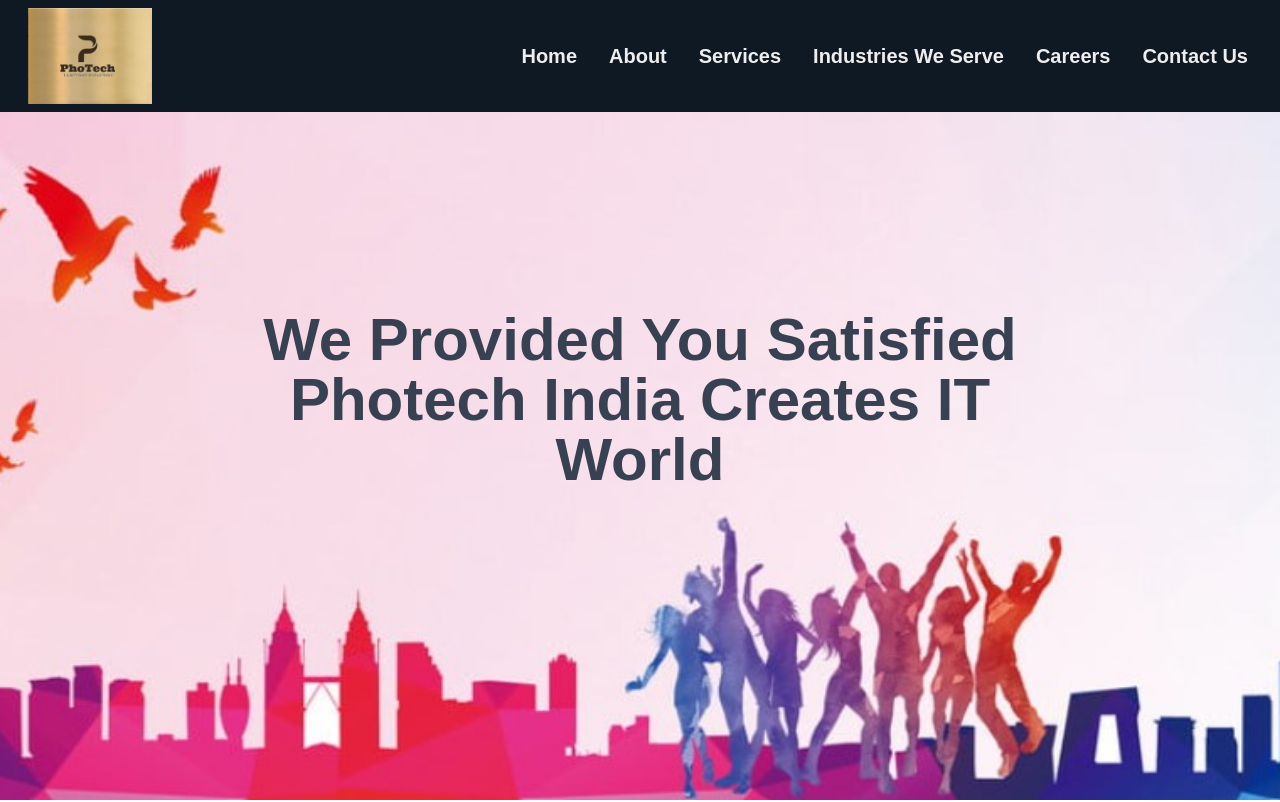
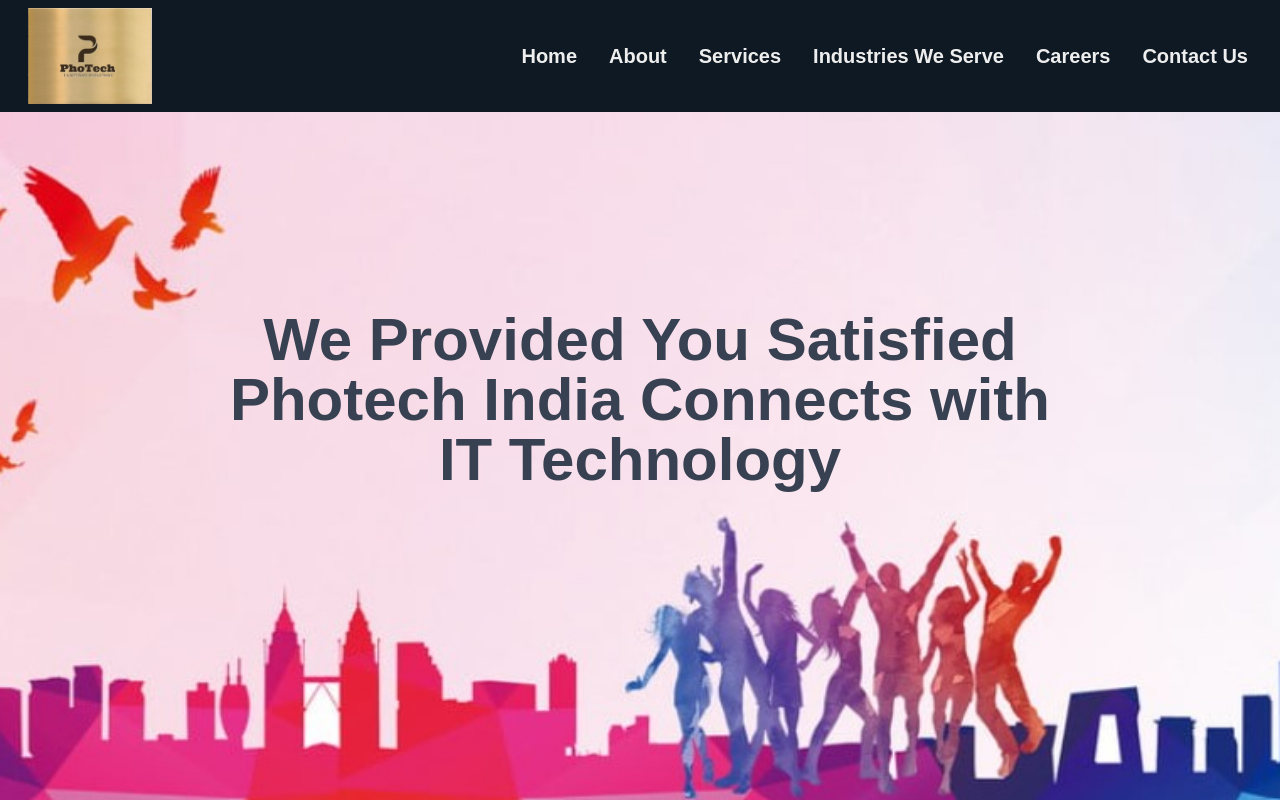
Before and after one commit to amitk9627/PhotechConstruction, a React (Create React App) app: page / in a window 1280 px wide. Shown: the top 802 px of the page. Built offline with nearby package versions, Linux system fonts and the light colour scheme.

Commit message:
banner name home

```diff
--- a/src/routes/Home.jsx
+++ b/src/routes/Home.jsx
@@ -15,7 +15,7 @@
                         <p className='text-6xl font-bold  max-lg:text-5xl max-md:text-3xl max-md:font-semibold '>
                             <span>We Provided You Satisfied </span>
                             <br />
-                            Photech India Creates IT World </p>
+                            Photech India Connects with IT Technology </p>
                     </div>
 
                 </div>
```
